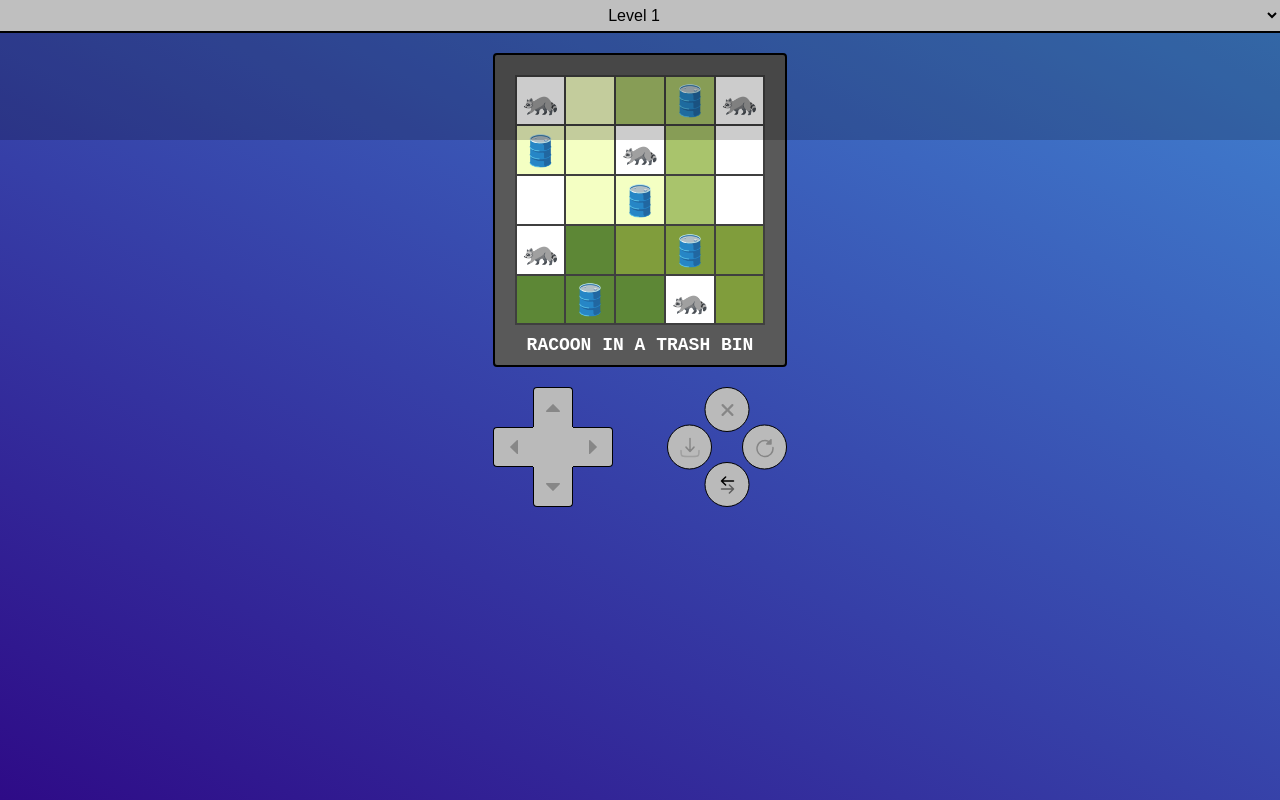
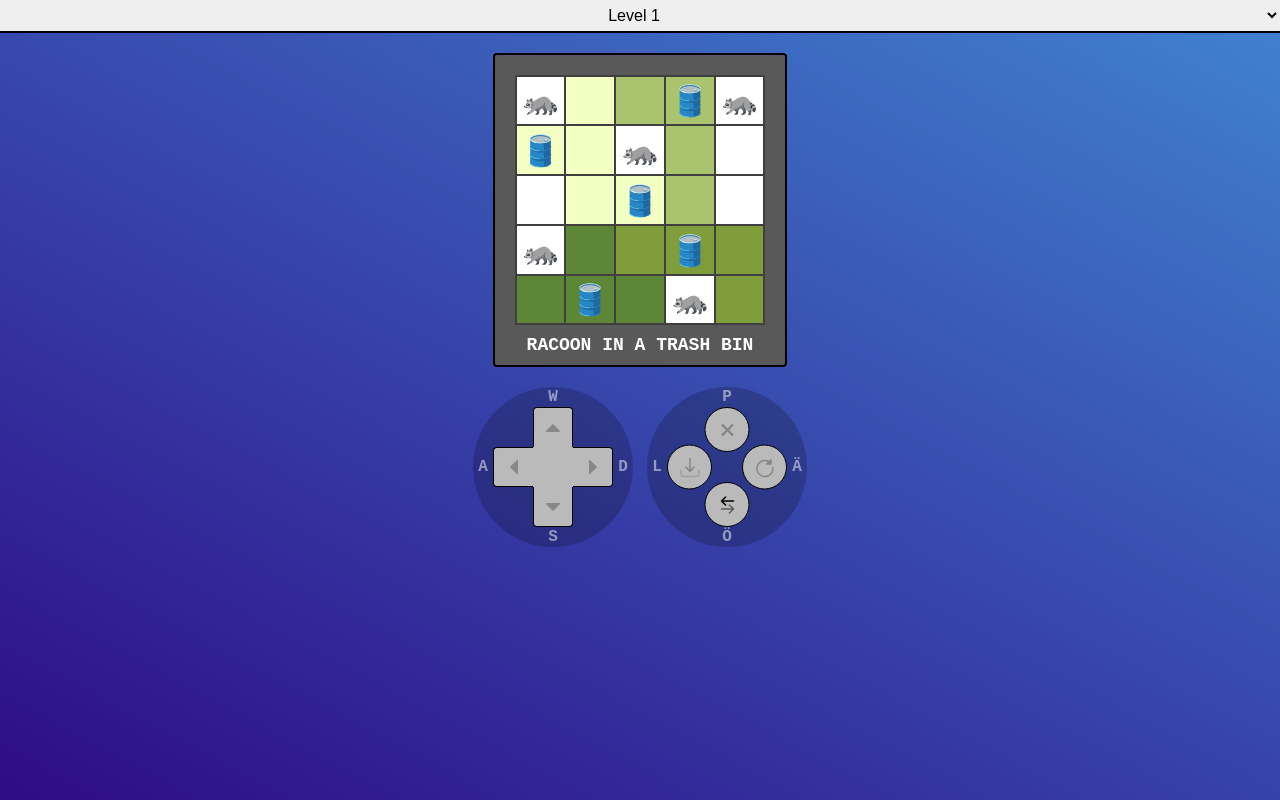
Before and after one commit to felixWackernagel/racoonInATrashBin, a Vue app: page / in a window 1280 px wide. Built offline with nearby package versions, Linux system fonts and the light colour scheme.

Commit message:
keyboard hints

```diff
--- a/src/components/Board.vue
+++ b/src/components/Board.vue
@@ -27,6 +27,10 @@ const className = computed(() => `level-${props.level.toString()}`);
 
 const onKeyUp = (event: KeyboardEvent) => {
   if (!activePart.value) {
+    if( event.key === "ö" ) {
+      nextPart();
+    }
+
     return;
   }
 
@@ -47,14 +51,17 @@ const onKeyUp = (event: KeyboardEvent) => {
     case "ArrowDown":
       moveDown();
       break;
-    case " ":
+    case "ä":
       rotate();
       break;
-    case "Escape":
+    case "p":
       activateOrDeactivatePart(null);
       break;
-    case "Enter":
+    case "l":
       place();
+      break;
+    case "ö":
+      nextPart();
       break;
     default:
       break;
@@ -88,6 +95,12 @@ onUnmounted(() => {
   </div>
   <div class="controller">
     <div class="controller__section">
+      <div class="legend">
+        <span class="key position--top">W</span>
+        <span class="key position--right">D</span>
+        <span class="key position--bottom">S</span>
+        <span class="key position--left">A</span>
+      </div>
       <div class="btn btn--center"></div>
       <button
           class="btn btn--left"
@@ -119,6 +132,12 @@ onUnmounted(() => {
       </button>
     </div>
     <div class="controller__section">
+      <div class="legend">
+        <span class="key position--top">P</span>
+        <span class="key position--right">Ä</span>
+        <span class="key position--bottom">Ö</span>
+        <span class="key position--left">L</span>
+      </div>
       <button
         class="btn btn--right btn--round"
         @click="rotate"
@@ -199,12 +218,6 @@ onUnmounted(() => {
         </svg>
       </button>
     </div>
-    <div class="legend">
-      <span class="position--top">W</span>
-      <span class="position--right">D</span>
-      <span class="position--bottom">S</span>
-      <span class="position--left">A</span>
-    </div>
   </div>
 </template>
 
@@ -255,7 +268,7 @@ h1 {
   grid-template-columns: repeat(2, 120px);
   grid-template-rows: 120px;
   gap: 54px;
-  padding-top: 20px;
+  margin-top: 40px;
 }
 
 .controller__section {
@@ -349,6 +362,7 @@ h1 {
   top: -20px;
   left: -20px;
   right: -20px;
+  border-radius: 50%;
 }
 
 .legend > span {
@@ -360,18 +374,37 @@ h1 {
 }
 
 .position--top {
-
+  position: absolute;
+  top: 0;
+  left: 50%;
+  transform: translateX(-50%);
 }
 
 .position--right {
-
+  position: absolute;
+  top: 50%;
+  right: 0;
+  transform: translateY( -50% );
 }
 
 .position--bottom {
-
+  position: absolute;
+  bottom: 0;
+  left: 50%;
+  transform: translateX(-50%);
 }
 
 .position--left {
+  position: absolute;
+  top: 50%;
+  left: 0;
+  transform: translateY(-50%);
+}
 
+.key {
+  font-size: 16px;
+  font-weight: bold;
+  font-family: monospace;
+  color: rgba(255, 255, 255, 0.5);
 }
 </style>
--- a/src/composables/useBoard.ts
+++ b/src/composables/useBoard.ts
@@ -79,7 +79,7 @@ export function useBoard(level: () => number) {
       .filter((part) => part.type === "r")
       .forEach((part) => drawPart(part, false));
 
-    // draw parts without active
+    // draw parts without active one
     let active = activePart.value;
     parts.value
       .filter((part) => {
```
